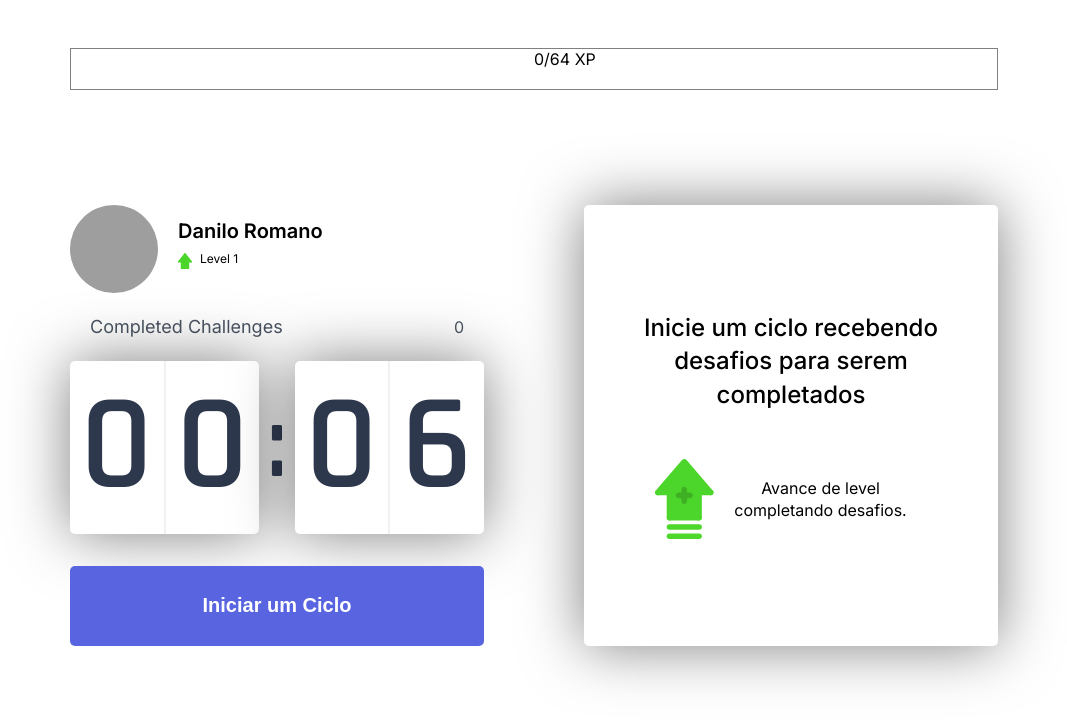
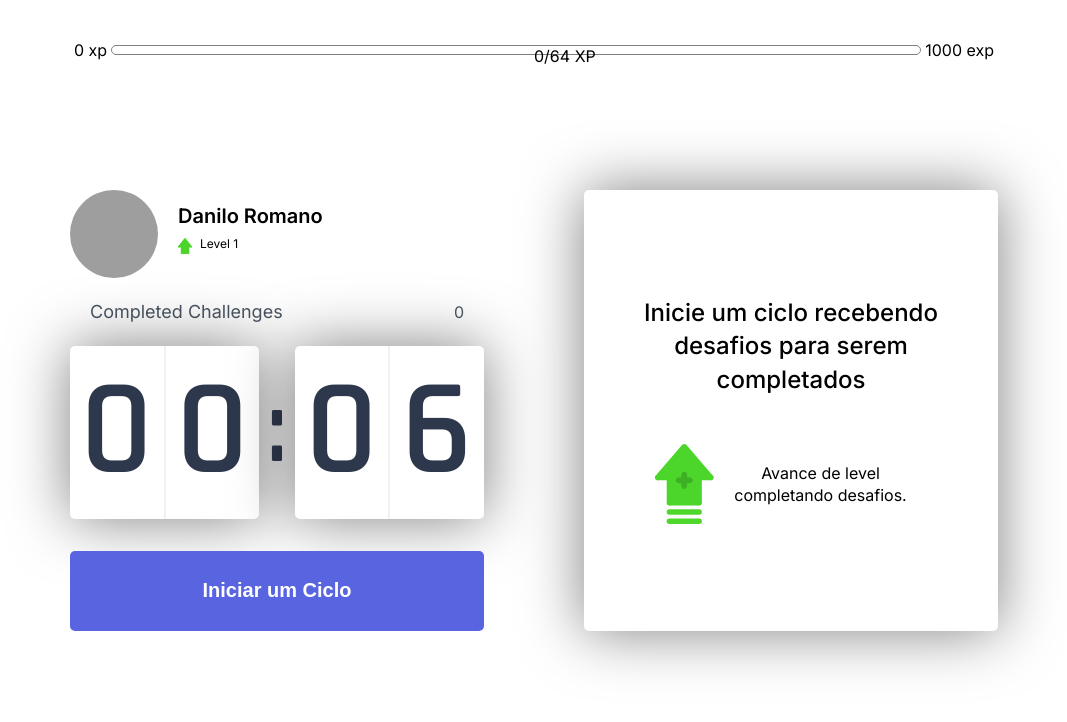
Before and after one commit to risaddex/nlw-moveit, a Next.js app: page / in a window 1280 px wide. Shown: the top 722 px of the page, without its empty margins (106-1173 px from the left). Built offline with nearby package versions, Linux system fonts and the light colour scheme; grey boxes are pictures that could not be loaded.

Commit message:
Updated README.md

```diff
--- a/src/components/ExperienceBar/index.tsx
+++ b/src/components/ExperienceBar/index.tsx
@@ -1,5 +1,5 @@
+import { useContext } from 'react'
 import styled, { css } from 'styled-components'
-import { useState, useContext } from 'react'
 import { challengesContext } from '../../context/ChallengesContext'
 
 interface IProgressWidth {
@@ -13,6 +13,7 @@ export const ExperienceBar = () => {
 
   return (
     <StyledHeader>
+      <span>0 xp</span>
       <OuterBar>
         <LoadingBar progress={progressPercent}>
           <span>
@@ -20,6 +21,7 @@ export const ExperienceBar = () => {
           </span>
         </LoadingBar>
       </OuterBar>
+      <span>1000 exp</span>
     </StyledHeader>
   )
 }
@@ -28,24 +30,30 @@ const StyledHeader = styled.header`
   display: flex;
   width: 100%;
   justify-content: center;
+  align-items: center;
+
+  >span {
+    display: flex;
+    padding: 0 0.25rem;
+    align-self: center;
+  }
 `
 
 const OuterBar = styled.div`
   flex-grow: 1;
   border: 1px solid gray;
-  margin-top: 0.5rem;
+  border-radius: 5px;
 `
 
 const LoadingBar = styled.div<IProgressWidth>(
   ({ progress }) => css`
     background-color: rgba(16, 185, 129, 1);
     border-radius: 5px;
-    height: 2.5rem;
+    height: 0.5rem;
     width: ${progress}%;
     span {
       position: absolute;
       left: 50%;
-      /* top: 6.25%; */
       transform: translateX(0, 50%);
     }
   `
```
Also changed, not shown: 2 other files (tests, documents, lock files or other folders).
